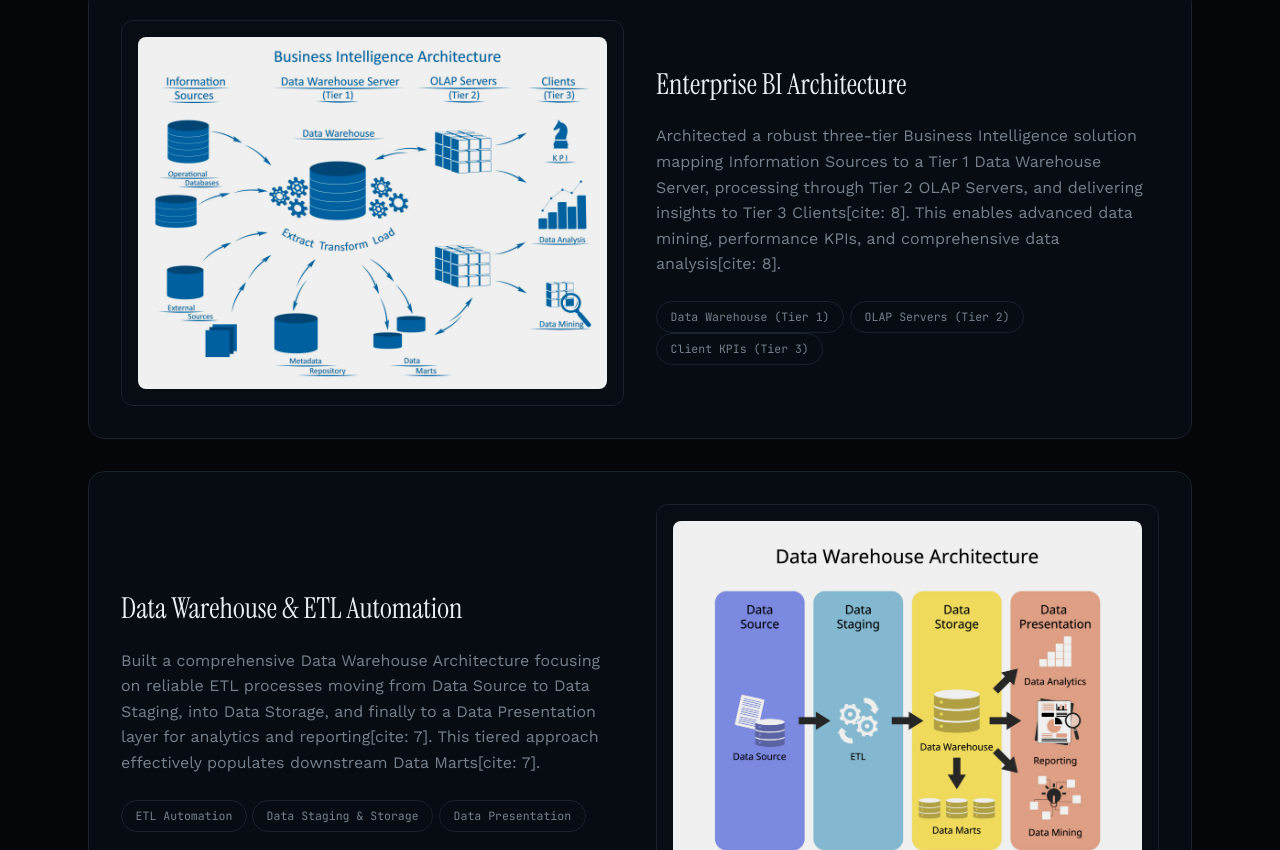
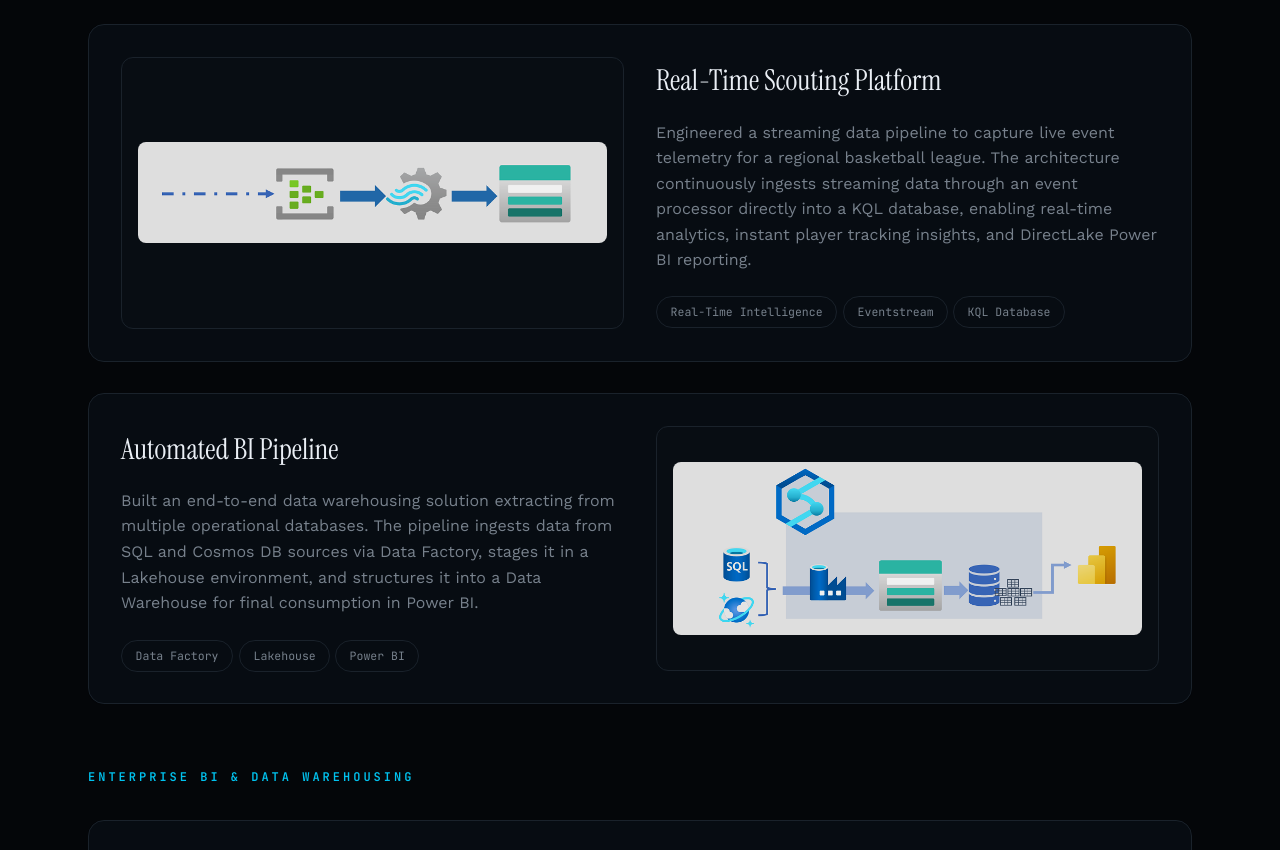
Before and after one commit to sameer1995/DataEngineer, a plain HTML site: page index.html in a window 1280 px wide. Shown: the part 2438-3288 px from the top of the page. Drawn offline with nearby package versions, Linux system fonts and the light colour scheme.

Commit message:
Revise project sections for clarity and structure
Updated project sections to include Microsoft Fabric Ecosystem and Enterprise BI Architecture details, enhancing clarity and structure.

```diff
--- a/index.html
+++ b/index.html
@@ -310,7 +310,7 @@
           <div class="magnetic-wrap"><a class="magnetic" href="${profile.linkedin}" target="_blank" rel="noreferrer">LinkedIn</a></div>
         </div>`;
 
-      // --- RENDER VIEW ---
+     // --- RENDER VIEW ---
       function interactiveView() {
         const j = work[active];
         const allStack = skills.flatMap((s) => s.items);
@@ -364,16 +364,68 @@
             </div>
           </div>
 
-          <!-- DATA ARCHITECTURE PROJECTS SECTION -->
-          <section style="border:0">
-            <h2 class="eyebrow" style="margin-bottom: 2rem;">Data Architecture & Engineering Workflows</h2>
+          <!-- SECTION 1: MICROSOFT FABRIC ECOSYSTEM -->
+          <section style="border:0; padding-bottom: 0;">
+            <h2 class="eyebrow" style="margin-bottom: 2rem;">Microsoft Fabric Ecosystem</h2>
             <div style="display:flex; flex-direction:column; gap:2rem;">
 
-              <!-- Project 1: Data Engineering Workflow -->
               <div class="panel tilt-panel" style="display:flex; flex-wrap:wrap; gap:2rem;">
                 <div style="flex:1 1 300px; display:flex; flex-direction:column; justify-content:center;">
+                  <h3 class="display" style="font-size:1.8rem; margin-bottom:1rem;">Enterprise Fabric Architecture</h3>
+                  <p class="muted" style="margin-bottom:1.5rem;">Designed a comprehensive data ecosystem leveraging Microsoft Fabric compute engines, including Spark, T-SQL, and KQL. This architecture virtualizes data in OneLake from external sources like Azure, Dataverse, Google, and Amazon S3 using Shortcuts, ensuring data availability without moving or duplicating it.</p>
+                  <div class="tags">
+                    <div class="magnetic-wrap"><span class="magnetic tag tech-tag" data-skill="Microsoft Fabric (Lakehouse/Warehouse)">OneLake Shortcuts</span></div>
+                    <div class="magnetic-wrap"><span class="magnetic tag tech-tag" data-skill="SQL (T-SQL)">Serverless Compute</span></div>
+                    <div class="magnetic-wrap"><span class="magnetic tag tech-tag" data-skill="ETL/ELT Pipelines">Data Integration</span></div>
+                  </div>
+                </div>
+                <div style="flex:1 1 300px; display:flex; align-items:center; justify-content:center; background:color-mix(in oklab, var(--card) 30%, transparent); padding:1rem; border-radius:0.75rem; border:1px solid var(--border);">
+                  <img src="./src/images/onelake-architecture-7.png" alt="Microsoft Fabric architecture showing OneLake shortcuts and compute engines" style="max-width:100%; border-radius:0.5rem; filter: brightness(0.9) contrast(1.1);">
+                </div>
+              </div>
+
+              <div class="panel tilt-panel" style="display:flex; flex-wrap:wrap; gap:2rem; flex-direction:row-reverse;">
+                <div style="flex:1 1 300px; display:flex; flex-direction:column; justify-content:center;">
+                  <h3 class="display" style="font-size:1.8rem; margin-bottom:1rem;">Real-Time Scouting Platform</h3>
+                  <p class="muted" style="margin-bottom:1.5rem;">Engineered a streaming data pipeline to capture live event telemetry for a regional basketball league. The architecture continuously ingests streaming data through an event processor directly into a KQL database, enabling real-time analytics, instant player tracking insights, and DirectLake Power BI reporting.</p>
+                  <div class="tags">
+                    <div class="magnetic-wrap"><span class="magnetic tag tech-tag" data-skill="Real-Time/Streaming Data">Real-Time Intelligence</span></div>
+                    <div class="magnetic-wrap"><span class="magnetic tag tech-tag" data-skill="Microsoft Fabric">Eventstream</span></div>
+                    <div class="magnetic-wrap"><span class="magnetic tag tech-tag" data-skill="KQL (Kusto Query Language)">KQL Database</span></div>
+                  </div>
+                </div>
+                <div style="flex:1 1 300px; display:flex; align-items:center; justify-content:center; background:color-mix(in oklab, var(--card) 30%, transparent); padding:1rem; border-radius:0.75rem; border:1px solid var(--border);">
+                  <img src="./src/images/real-time-analytics-3.png" alt="Streaming data pipeline flowing into a KQL database" style="max-width:100%; border-radius:0.5rem; filter: brightness(0.9) contrast(1.1);">
+                </div>
+              </div>
+
+              <div class="panel tilt-panel" style="display:flex; flex-wrap:wrap; gap:2rem;">
+                <div style="flex:1 1 300px; display:flex; flex-direction:column; justify-content:center;">
+                  <h3 class="display" style="font-size:1.8rem; margin-bottom:1rem;">Automated BI Pipeline</h3>
+                  <p class="muted" style="margin-bottom:1.5rem;">Built an end-to-end data warehousing solution extracting from multiple operational databases. The pipeline ingests data from SQL and Cosmos DB sources via Data Factory, stages it in a Lakehouse environment, and structures it into a Data Warehouse for final consumption in Power BI.</p>
+                  <div class="tags">
+                    <div class="magnetic-wrap"><span class="magnetic tag tech-tag" data-skill="Azure Data Factory (ADF)">Data Factory</span></div>
+                    <div class="magnetic-wrap"><span class="magnetic tag tech-tag" data-skill="Microsoft Fabric (Lakehouse/Warehouse)">Lakehouse</span></div>
+                    <div class="magnetic-wrap"><span class="magnetic tag tech-tag" data-skill="Power BI (Desktop & Service)">Power BI</span></div>
+                  </div>
+                </div>
+                <div style="flex:1 1 300px; display:flex; align-items:center; justify-content:center; background:color-mix(in oklab, var(--card) 30%, transparent); padding:1rem; border-radius:0.75rem; border:1px solid var(--border);">
+                  <img src="./src/images/data-warehouse-2.png" alt="ETL pipeline from SQL and Cosmos DB to Power BI" style="max-width:100%; border-radius:0.5rem; filter: brightness(0.9) contrast(1.1);">
+                </div>
+              </div>
+
+            </div>
+          </section>
+
+          <!-- SECTION 2: ENTERPRISE BI & DATA WAREHOUSING -->
+          <section style="border:0">
+            <h2 class="eyebrow" style="margin-bottom: 2rem;">Enterprise BI & Data Warehousing</h2>
+            <div style="display:flex; flex-direction:column; gap:2rem;">
+
+              <div class="panel tilt-panel" style="display:flex; flex-wrap:wrap; gap:2rem; flex-direction:row-reverse;">
+                <div style="flex:1 1 300px; display:flex; flex-direction:column; justify-content:center;">
                   <h3 class="display" style="font-size:1.8rem; margin-bottom:1rem;">End-to-End Data Engineering</h3>
-                  <p class="muted" style="margin-bottom:1.5rem;">Designed an end-to-end data engineering pipeline incorporating stages from Database extraction to a Data Lake, followed by analytics, pre-processing, and data classification[cite: 9]. This ensures data is securely prepared and categorized before consumption[cite: 9].</p>
+                  <p class="muted" style="margin-bottom:1.5rem;">Designed an end-to-end data engineering pipeline incorporating stages from Database extraction to a Data Lake, followed by analytics, pre-processing, and data classification. This ensures data is securely prepared and categorized before consumption.</p>
                   <div class="tags">
                     <div class="magnetic-wrap"><span class="magnetic tag tech-tag" data-skill="ETL/ELT Pipelines">Data Lake</span></div>
                     <div class="magnetic-wrap"><span class="magnetic tag tech-tag" data-skill="Python">Pre-Processing</span></div>
@@ -385,11 +437,10 @@
                 </div>
               </div>
 
-              <!-- Project 2: Business Intelligence Architecture -->
-              <div class="panel tilt-panel" style="display:flex; flex-wrap:wrap; gap:2rem; flex-direction:row-reverse;">
+              <div class="panel tilt-panel" style="display:flex; flex-wrap:wrap; gap:2rem;">
                 <div style="flex:1 1 300px; display:flex; flex-direction:column; justify-content:center;">
                   <h3 class="display" style="font-size:1.8rem; margin-bottom:1rem;">Enterprise BI Architecture</h3>
-                  <p class="muted" style="margin-bottom:1.5rem;">Architected a robust three-tier Business Intelligence solution mapping Information Sources to a Tier 1 Data Warehouse Server, processing through Tier 2 OLAP Servers, and delivering insights to Tier 3 Clients[cite: 8]. This enables advanced data mining, performance KPIs, and comprehensive data analysis[cite: 8].</p>
+                  <p class="muted" style="margin-bottom:1.5rem;">Architected a robust three-tier Business Intelligence solution mapping Information Sources to a Tier 1 Data Warehouse Server, processing through Tier 2 OLAP Servers, and delivering insights to Tier 3 Clients. This enables advanced data mining, performance KPIs, and comprehensive data analysis.</p>
                   <div class="tags">
                     <div class="magnetic-wrap"><span class="magnetic tag tech-tag" data-skill="Azure Synapse Analytics">Data Warehouse (Tier 1)</span></div>
                     <div class="magnetic-wrap"><span class="magnetic tag tech-tag" data-skill="Semantic Data Modeling (Dimensional)">OLAP Servers (Tier 2)</span></div>
@@ -401,11 +452,10 @@
                 </div>
               </div>
 
-              <!-- Project 3: Data Warehouse Architecture -->
-              <div class="panel tilt-panel" style="display:flex; flex-wrap:wrap; gap:2rem;">
+              <div class="panel tilt-panel" style="display:flex; flex-wrap:wrap; gap:2rem; flex-direction:row-reverse;">
                 <div style="flex:1 1 300px; display:flex; flex-direction:column; justify-content:center;">
                   <h3 class="display" style="font-size:1.8rem; margin-bottom:1rem;">Data Warehouse & ETL Automation</h3>
-                  <p class="muted" style="margin-bottom:1.5rem;">Built a comprehensive Data Warehouse Architecture focusing on reliable ETL processes moving from Data Source to Data Staging, into Data Storage, and finally to a Data Presentation layer for analytics and reporting[cite: 7]. This tiered approach effectively populates downstream Data Marts[cite: 7].</p>
+                  <p class="muted" style="margin-bottom:1.5rem;">Built a comprehensive Data Warehouse Architecture focusing on reliable ETL processes moving from Data Source to Data Staging, into Data Storage, and finally to a Data Presentation layer for analytics and reporting. This tiered approach effectively populates downstream Data Marts.</p>
                   <div class="tags">
                     <div class="magnetic-wrap"><span class="magnetic tag tech-tag" data-skill="Azure Data Factory (ADF)">ETL Automation</span></div>
                     <div class="magnetic-wrap"><span class="magnetic tag tech-tag" data-skill="SQL Server">Data Staging & Storage</span></div>
```
